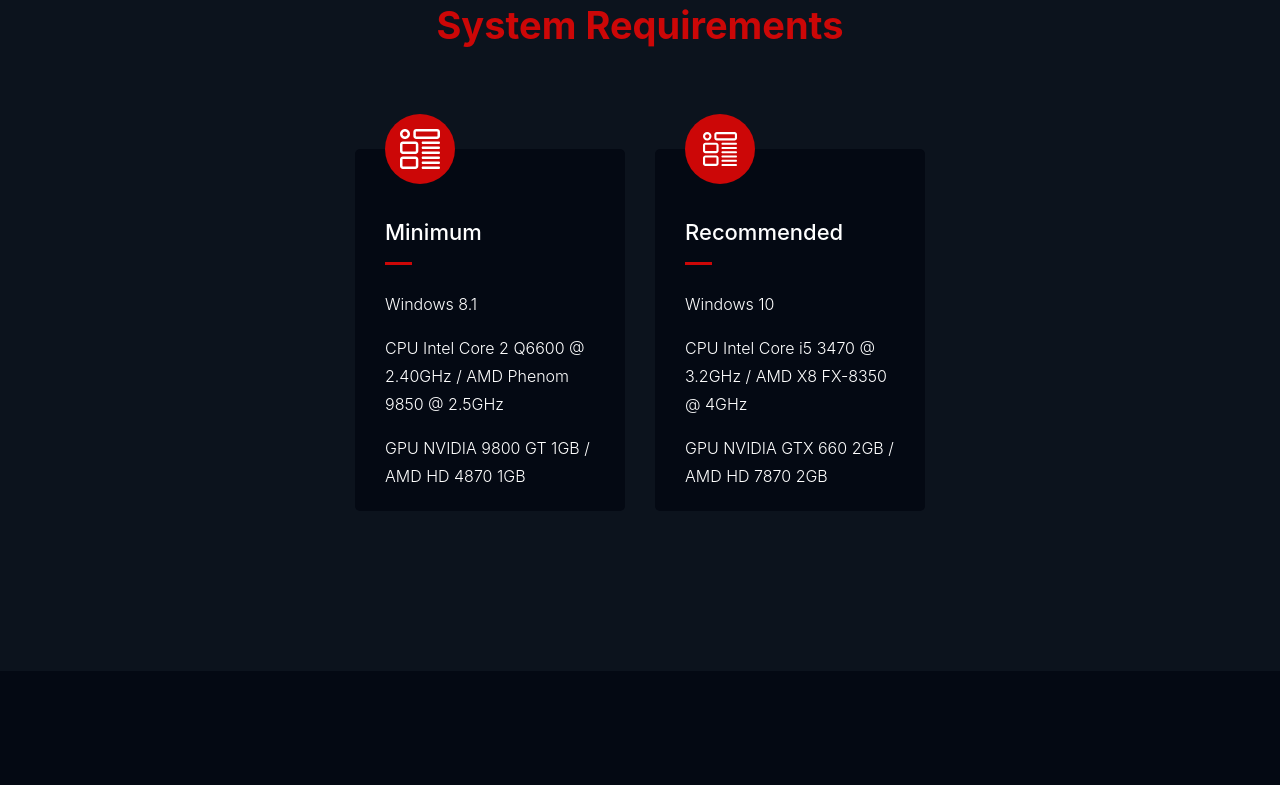
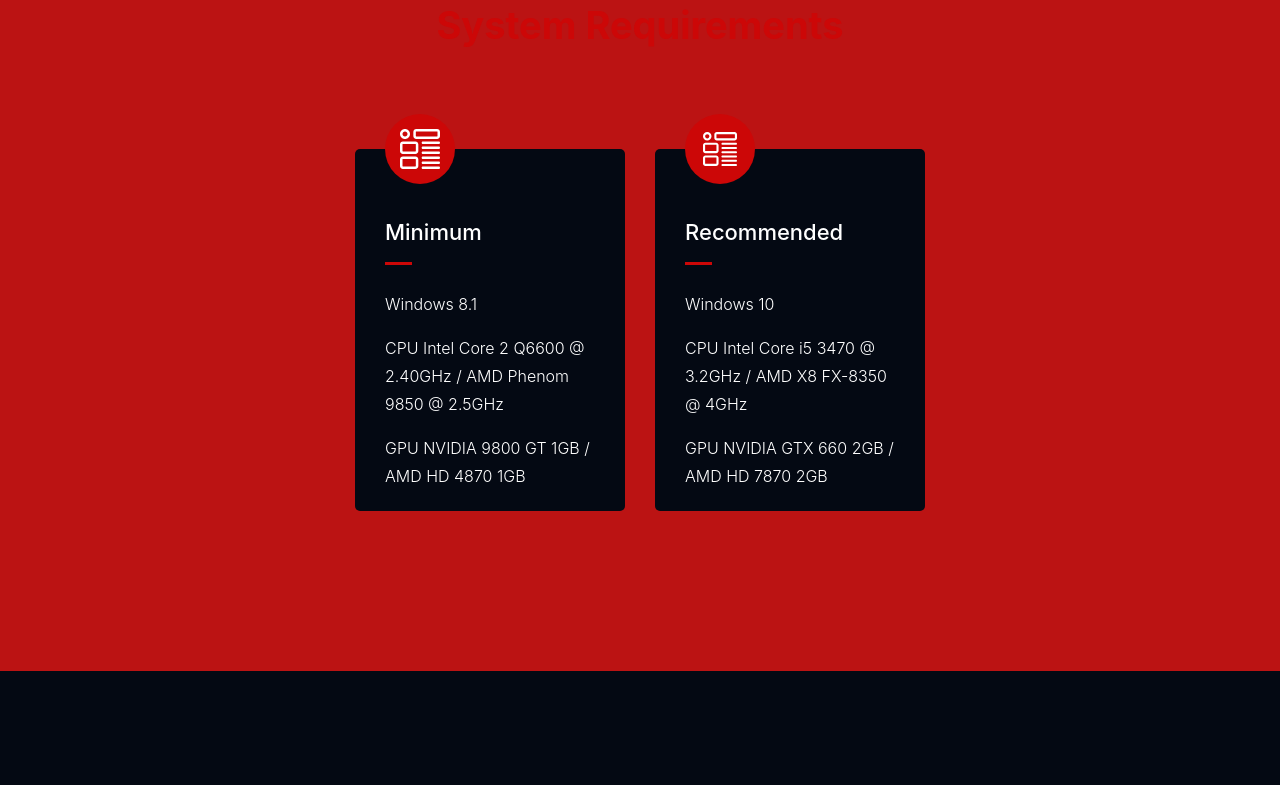
Before and after one commit to DhytzX/dhytzx.github.io, a plain HTML site: page index.html in a window 1280 px wide. Shown: the part 1479-2264 px from the top of the page. Drawn offline with Linux system fonts and the light colour scheme; no server answers; a web font is replaced by a local one.

Commit message:
Changing primary color

```diff
--- a/assets/css/style.css
+++ b/assets/css/style.css
@@ -1638,7 +1638,7 @@
   background-color: #000000 !important;
 }
 .color-prime {
-  background-color: #0c131d !important;
+  background-color: #bb1313 !important;
 }
 .bg-dark {
   background-color: #040913 !important;
```
